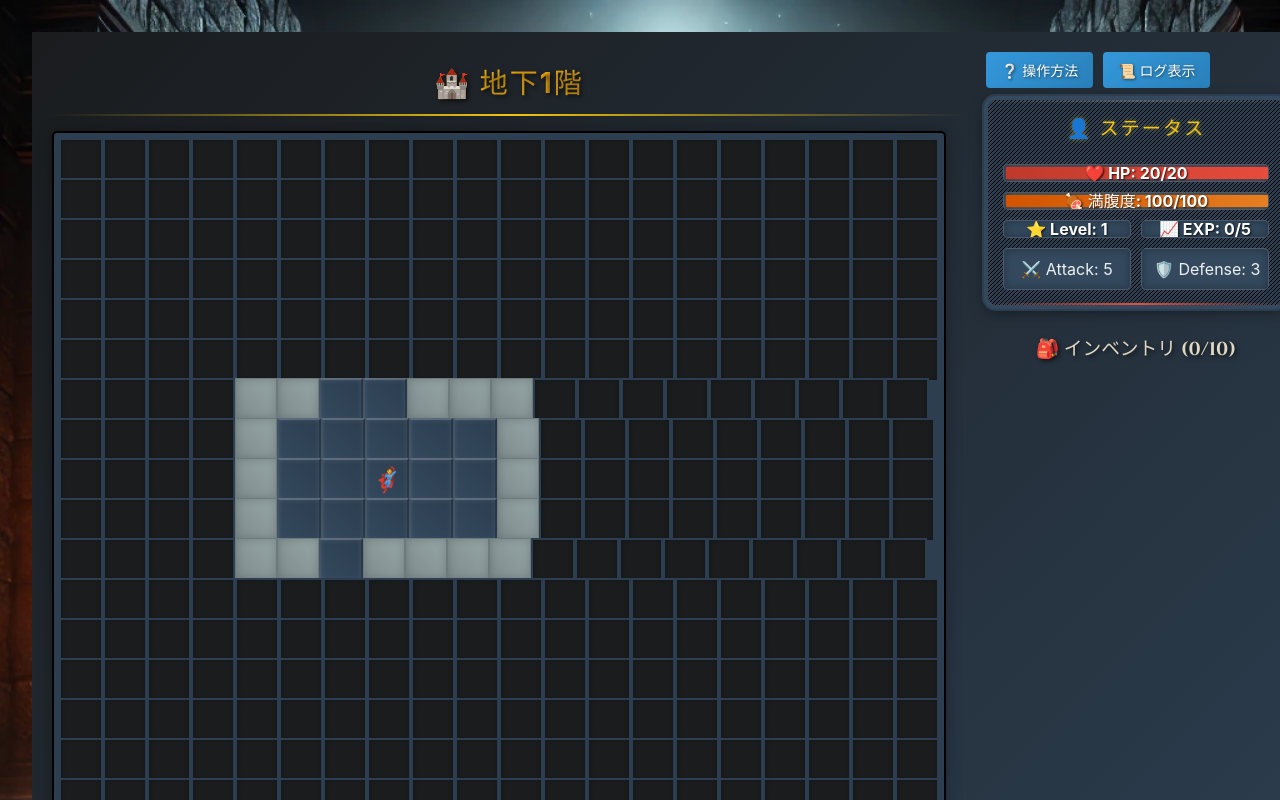
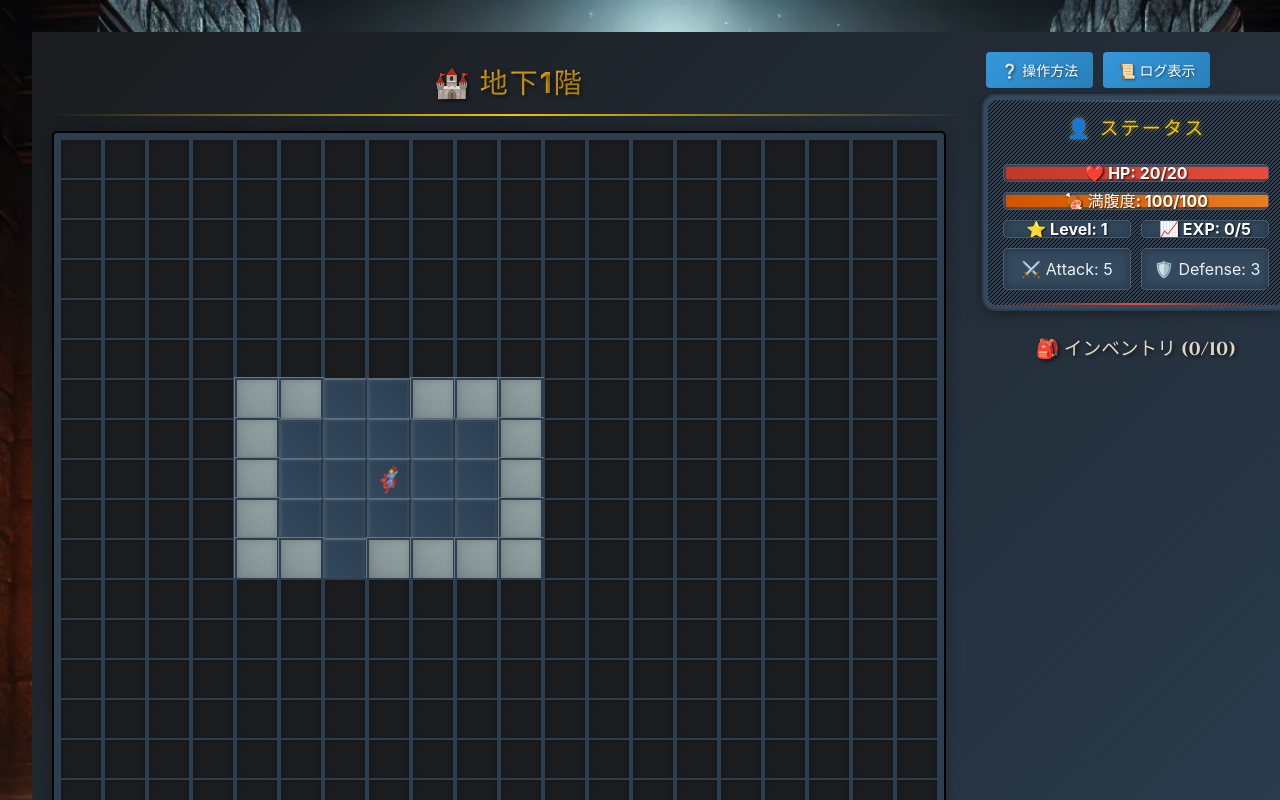
Before and after one commit to kekoyana/ai_game, a React (Vite) app in the folder roguelike/: page / in a window 1280 px wide. Shown: the top 800 px of the page. Built offline with nearby package versions, Linux system fonts and the light colour scheme.

Commit message:
Retinaでズレる不具合修正

```diff
--- a/roguelike/src/Game.css
+++ b/roguelike/src/Game.css
@@ -178,8 +178,8 @@
 
 .dungeon-early .map-cell[data-type="wall"] {
   background: linear-gradient(45deg, #7f8c8d, #95a5a6);
-  border: 1px solid #6c7a7d;
-  box-shadow: inset 0 0 10px rgba(0, 0, 0, 0.2);
+  box-shadow: inset 0 0 10px rgba(0, 0, 0, 0.2),
+              0 0 0 1px #6c7a7d;
 }
 
 /* 4-6階のデザイン */
@@ -190,8 +190,8 @@
 
 .dungeon-middle .map-cell[data-type="wall"] {
   background: linear-gradient(45deg, #1abc9c, #16a085);
-  border: 1px solid #0e6655;
-  box-shadow: inset 0 0 10px rgba(0, 0, 0, 0.3);
+  box-shadow: inset 0 0 10px rgba(0, 0, 0, 0.3),
+              0 0 0 1px #0e6655;
 }
 
 /* 7-8階のデザイン */
@@ -202,8 +202,8 @@
 
 .dungeon-late .map-cell[data-type="wall"] {
   background: linear-gradient(45deg, #6c3483, #7d3c98);
-  border: 1px solid #4a235a;
-  box-shadow: inset 0 0 10px rgba(0, 0, 0, 0.4);
+  box-shadow: inset 0 0 10px rgba(0, 0, 0, 0.4),
+              0 0 0 1px #4a235a;
 }
 
 /* 9-10階のデザイン */
@@ -214,8 +214,8 @@
 
 .dungeon-final .map-cell[data-type="wall"] {
   background: linear-gradient(45deg, #922b21, #a93226);
-  border: 1px solid #7b241c;
-  box-shadow: inset 0 0 10px rgba(0, 0, 0, 0.5);
+  box-shadow: inset 0 0 10px rgba(0, 0, 0, 0.5),
+              0 0 0 1px #7b241c;
 }
 
 /* その他のスタイル */
```
